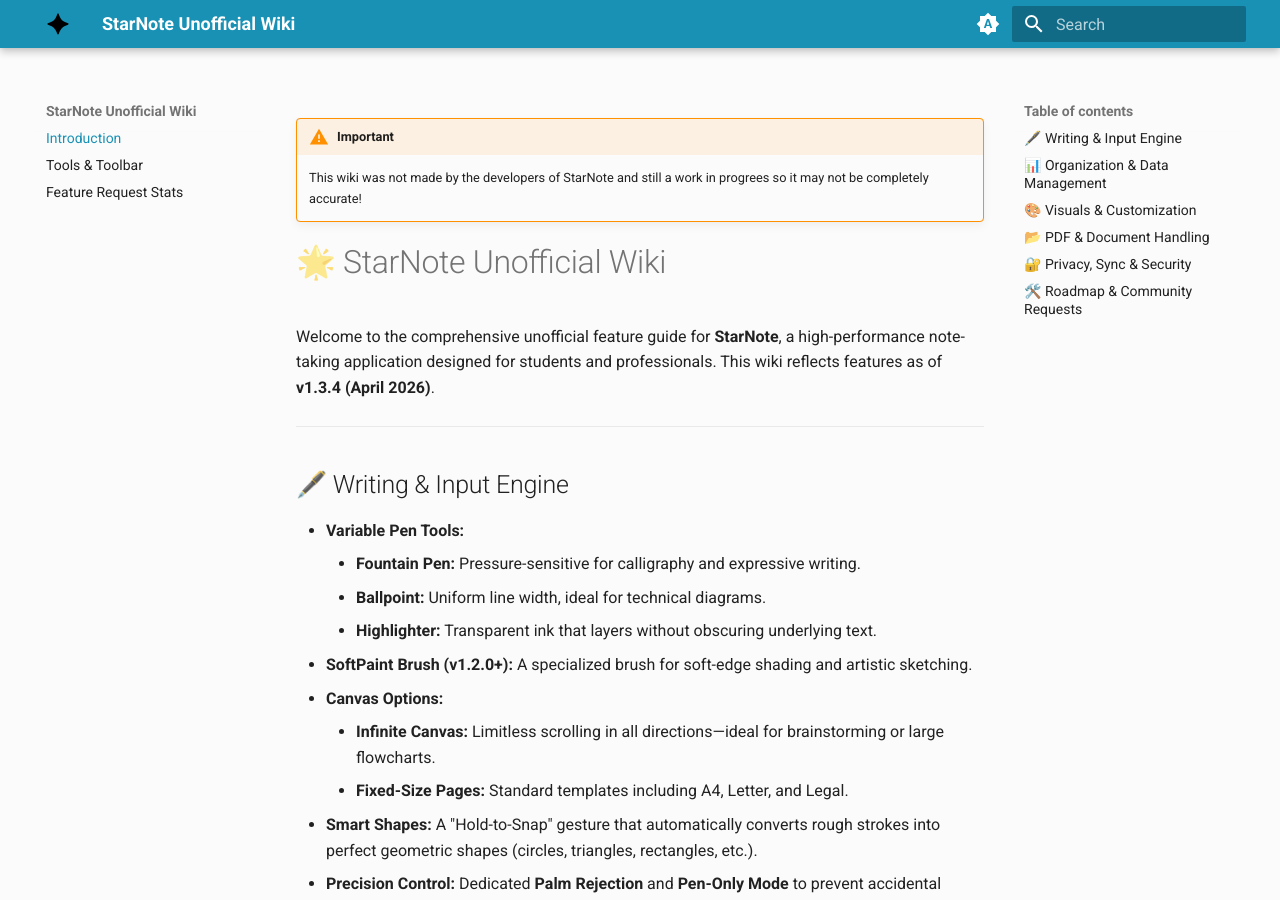
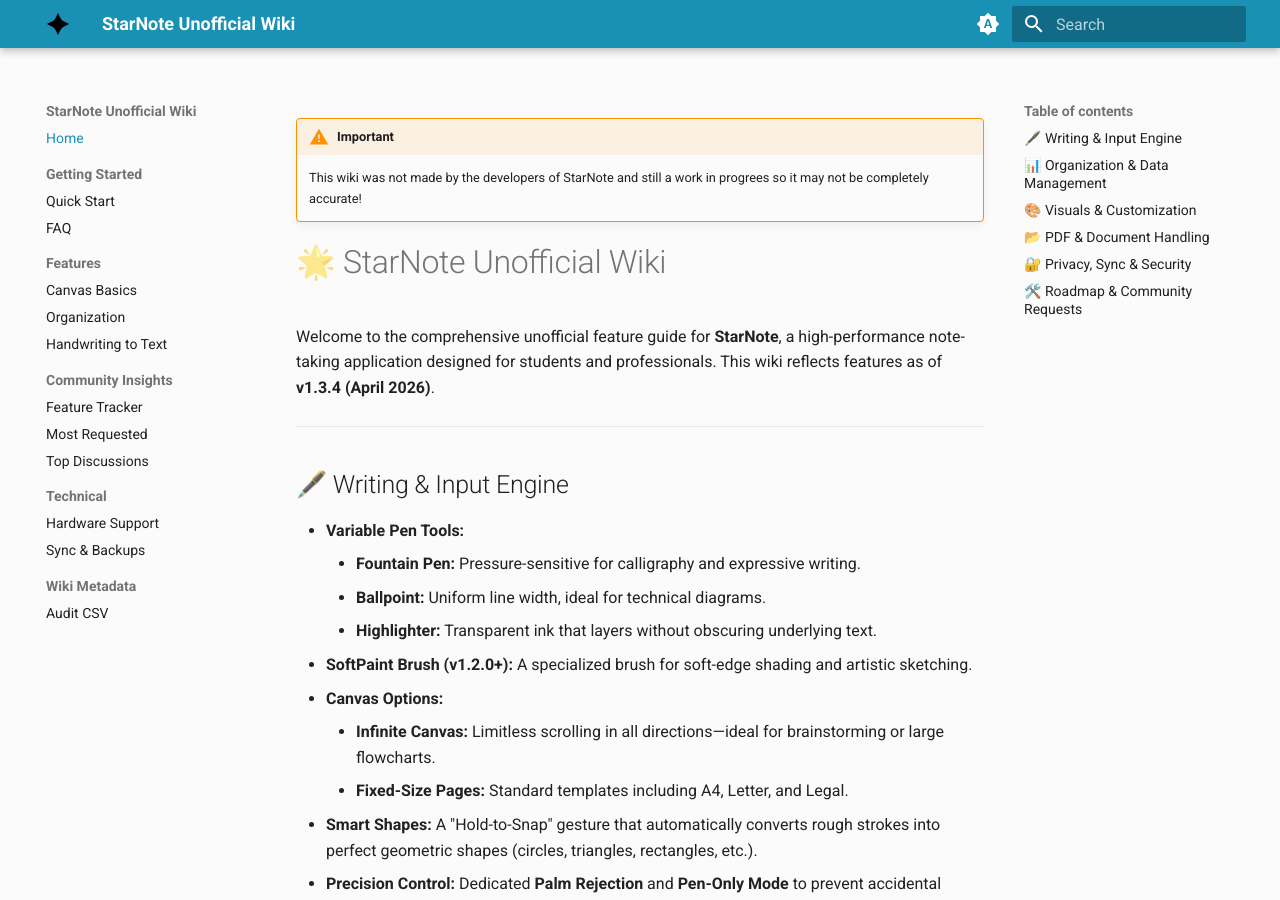
Before and after one commit to NakoTurtle/StarNote-Unofficial-Wiki, an MkDocs documentation site: the page built from docs/index.md, in a window 1280 px wide and 900 px high. Built offline with MkDocs 1.6.1 and Material for MkDocs 9.7.7, drawn with Linux system fonts in a browser that asks for light colours.

Commit message:
Update mkdocs.yml

```diff
--- a/mkdocs.yml
+++ b/mkdocs.yml
@@ -44,10 +44,24 @@
 plugins:
 - search
 nav:
-  - Introduction: index.md
-  - Tools & Toolbar: tools.md
-  - Feature Request Stats: features.md
-  #- Other Tools: other-tools.md
+  - Home: index.md
+  - Getting Started:
+      - Quick Start: setup.md
+      - FAQ: faq.md
+  - Features:
+      - Canvas Basics: canvas.md
+      - Organization: folders.md
+      - Handwriting to Text: ocr.md
+  - Community Insights:
+      - Feature Tracker: features.md
+      - Most Requested: most_wanted.md
+      - Top Discussions: deep_dives.md
+  - Technical:
+      - Hardware Support: hardware.md
+      - Sync & Backups: sync.md
+  - Wiki Metadata:
+    #  - Automation Guide: automation.md
+      - Audit CSV: data/cleaned_feature_data.csv
 markdown_extensions:
   - admonition
   - pymdownx.details
```
